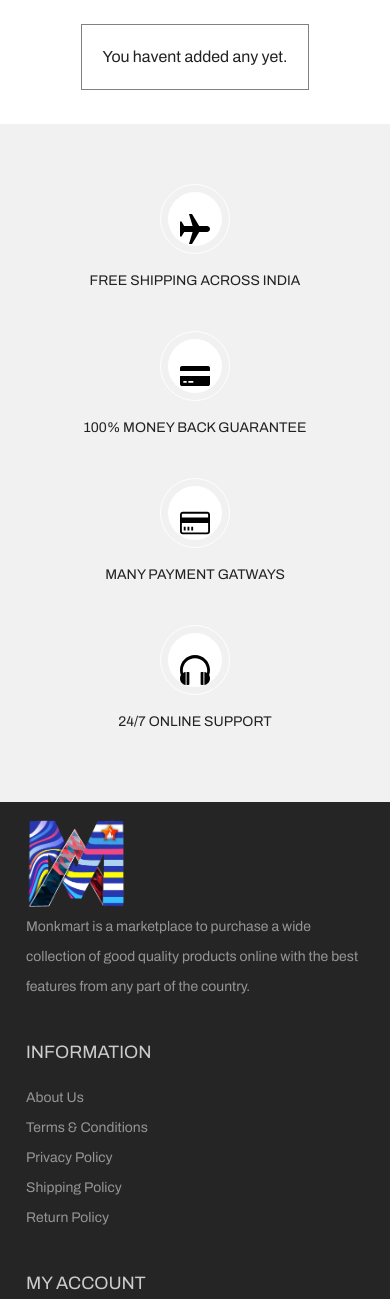
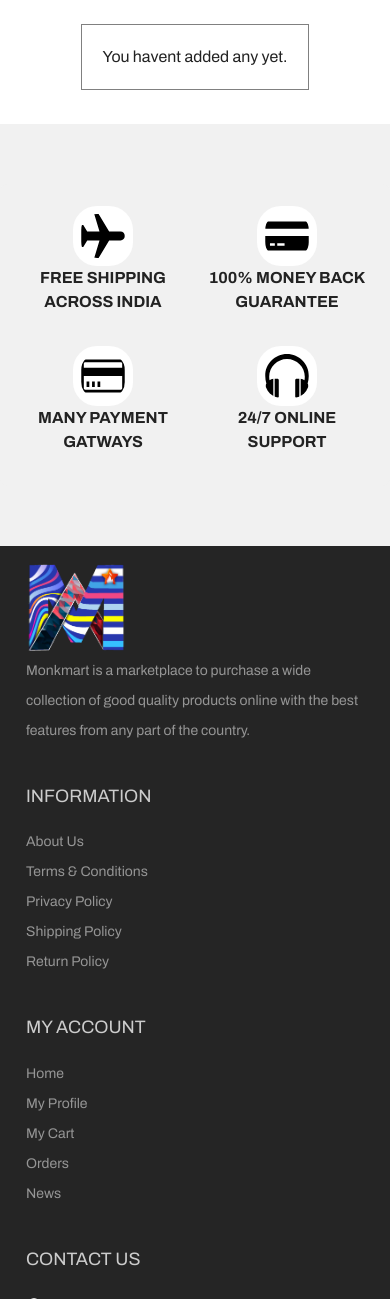
Before and after one commit to Softrate-Internship/Monkmart-UI, a PHP site: page /foobar/my-cart.php in a window 390 px wide. Shown: the part 119-1418 px from the top of the page. Run offline with PHP 8.4, Linux system fonts and the light colour scheme; a user stored in the database is signed in; data that the repository does not hold is empty; some libraries are stand-ins or nearby versions.

Commit message:
Responsive edits

```diff
--- /dev/null
+++ b/home.css
@@ -0,0 +1,127 @@
+/* Facility */
+
+.facilty_collection {
+    width: 100%;
+}
+
+.facility_cont {
+    display: flex;
+    justify-content: space-around;
+}
+
+.facility_box {
+    width: max-width;
+    display: flex;
+    padding: 20px;
+    align-items: center;
+    justify-content: space-between;
+    background-color: #f1f1f1;
+    border-radius: 8px
+}
+
+.facility_box_img img {
+    border-radius: 8px;
+    width: 200px;
+}
+
+.facility_box_info {
+    text-align: center;
+    padding-left: 8px;
+}
+
+.facility_box_info a {
+    padding: 7px 27px;
+    text-decoration: none;
+    background-color: #2b1f4d;
+    border-radius: 8px;
+    color: white;
+    font-weight: 600;
+    border: 2px solid #2b1f4d;
+}
+
+.facility_box_info a:hover {
+    transition: all 0.3s ease-in-out;
+    color: #2b1f4d;
+    background-color: white;
+}
+
+@media(max-width:768px) {
+    .facility_box {
+        display: block;
+        justify-content: center;
+        align-items: center;
+        border-radius: 0px;
+        text-align: center
+    }
+    .facility_box_img {
+        border-radius: 8px;
+        width: 200px;
+    }
+    .facility_box_img img {
+        border-radius: 8px;
+        width: 60%;
+    }
+}
+
+
+/*Free Shipping , money back - section  */
+
+.collection_content {
+    width: max-width;
+    background-color: #f1f1f1;
+    padding: 20px;
+    height: max-content;
+    border-radius: 8px
+}
+
+.collection_cont_wrapper {
+    display: grid;
+    grid-template-columns: 1fr 1fr 1fr 1fr;
+    grid-gap: 20px
+}
+
+.collection_info {
+    border-radius: 8px;
+    text-align: center;
+    display: block;
+    padding: 6px;
+    cursor: pointer;
+    font-weight: 600;
+}
+
+.collection_info_img svg {
+    border-radius: 40%;
+    text-align: center;
+    width: 60px;
+    height: 60px;
+    height: 10;
+    width: 10;
+    padding:5%;
+    background-color: #ffffff
+}
+
+.collection_info:hover .collection_info_img>svg {
+    transition: all 250ms ease-in-out;
+    transform: scale(1.1);
+}
+
+@media(max-width:968px) {
+    .collection_cont_wrapper {
+        display: grid;
+        grid-template-columns: 1fr 1fr;
+        grid-gap: 20px
+    }
+}
+
+@media(max-width:686px) {
+    .collection_content {
+        padding: 8px;
+        width: 100vw;
+    }
+    .collection_cont_wrapper {
+        display: grid;
+        grid-template-columns: 1fr 1fr;
+        grid-gap: 10px;
+        padding: 8px;
+    }
+}
--- a/my-cart.php
+++ b/my-cart.php
@@ -29,6 +29,7 @@
     <!-- Custom StyleSheet -->
     <link rel="stylesheet" href="styles.css" />
     <link rel="stylesheet" href="cart.css" />
+    <link rel="stylesheet" href="home.css" />
 
     <title>Monk mart</title>
     <style>
@@ -248,10 +249,10 @@ if($result->num_rows>0){
 <main id="main">
         <!-- Facility Section -->
         <section class="facility__section section" id="facility">
-            <div class="container">
-                <div class="facility__contianer">
-                    <div class="facility__box">
-                        <div class="facility-img__container">
+                <div class="collection_content">
+                    <div class="collection_cont_wrapper">
+                        <div class="collection_info">
+                            <div class="collection_info_img">
                                 <svg>
                                     <use xlink:href="./images/sprite.svg#icon-airplane"></use>
                                 </svg>
@@ -259,8 +260,8 @@ if($result->num_rows>0){
                             <p>FREE SHIPPING ACROSS INDIA</p>
                         </div>
 
-                    <div class="facility__box">
-                        <div class="facility-img__container">
+                        <div class="collection_info">
+                            <div class="collection_info_img">
                                 <svg>
                                     <use xlink:href="./images/sprite.svg#icon-credit-card-alt"></use>
                                 </svg>
@@ -268,8 +269,8 @@ if($result->num_rows>0){
                             <p>100% MONEY BACK GUARANTEE</p>
                         </div>
 
-                    <div class="facility__box">
-                        <div class="facility-img__container">
+                        <div class="collection_info">
+                            <div class="collection_info_img">
                                 <svg>
                                     <use xlink:href="./images/sprite.svg#icon-credit-card"></use>
                                 </svg>
@@ -277,14 +278,15 @@ if($result->num_rows>0){
                             <p>MANY PAYMENT GATWAYS</p>
                         </div>
 
-                    <div class="facility__box">
-                        <div class="facility-img__container">
+                        <div class="collection_info">
+                            <div class="collection_info_img">
                                 <svg>
                                     <use xlink:href="./images/sprite.svg#icon-headphones"></use>
                                 </svg>
                             </div>
                             <p>24/7 ONLINE SUPPORT</p>
                         </div>
+
                     </div>
                 </div>
             </section>
--- a/user-books.php
+++ b/user-books.php
@@ -223,6 +223,9 @@ if(isset($_SESSION['id'])){
                     <div class="card_cont">
                         <div class="book_img">
                             <img src="./book-images/<?php echo $row['image']; ?>" alt="">
+                            <div class="cost_in_img">
+                                <p style="margin-top:10px"><?php echo $row['price']; ?> ₹</p>
+                            </div>
                         </div>
                         <div class="book_info">
                             <div class="book_title">
@@ -230,7 +233,7 @@ if(isset($_SESSION['id'])){
                                 <p><?php echo $row['author']; ?></p>
                             </div>
                             <div class="desc">
-                                <p><?php echo substr($row['description'],0,200); ?>...</p>
+                                <p><?php echo substr($row['description'],0,150); ?>...</p>
                             </div>
                             <div class="cost">
                             <?php if($row['ndprice'] != $row['price']){ ?>
```
Also changed, not shown: card.css (+9 -0 lines), index.php (+39 -35 lines), my-orders.php (+13 -10 lines), user-return.php (+12 -10 lines). Lines whose indentation alone changed are shown as unchanged.
